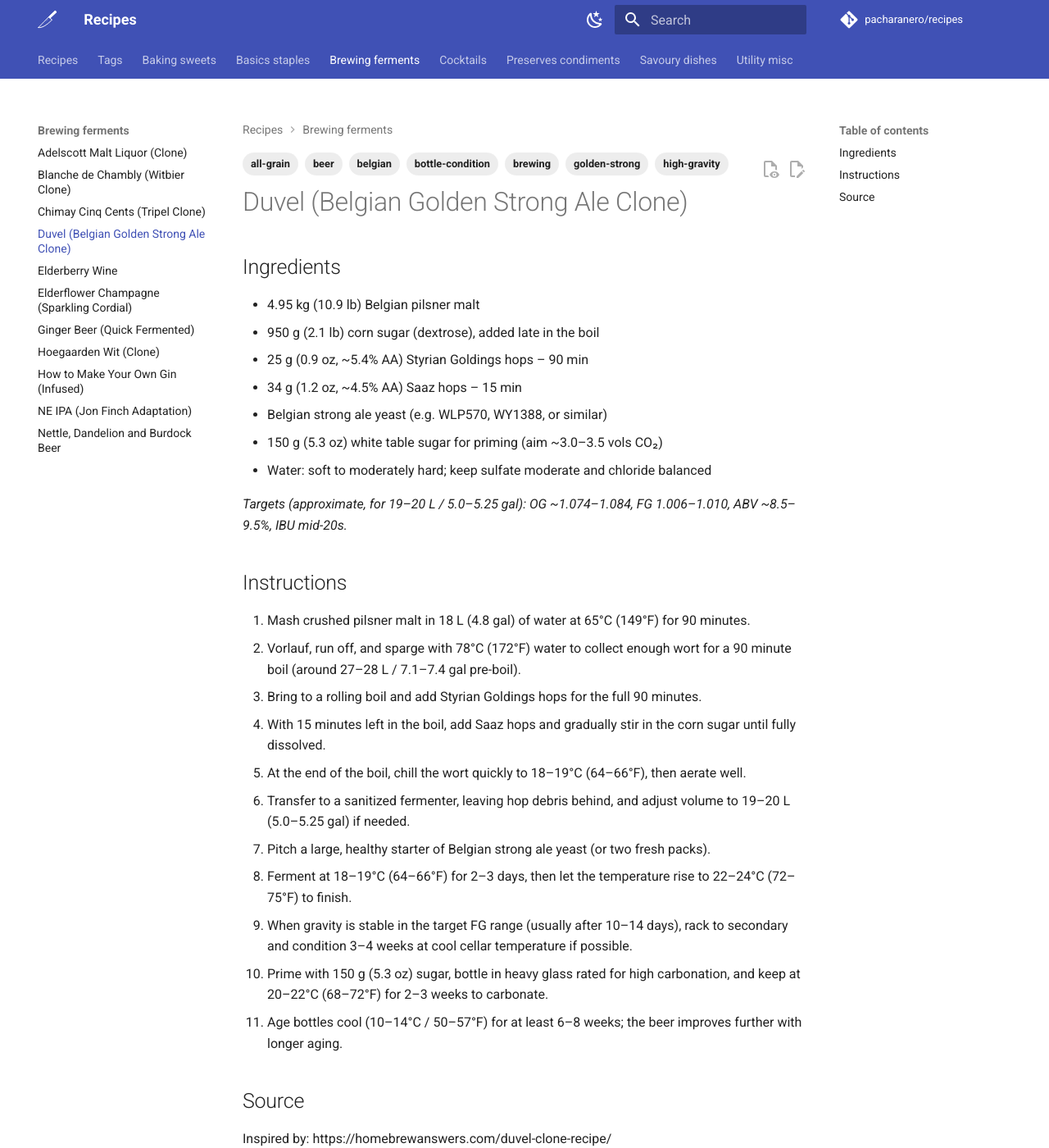
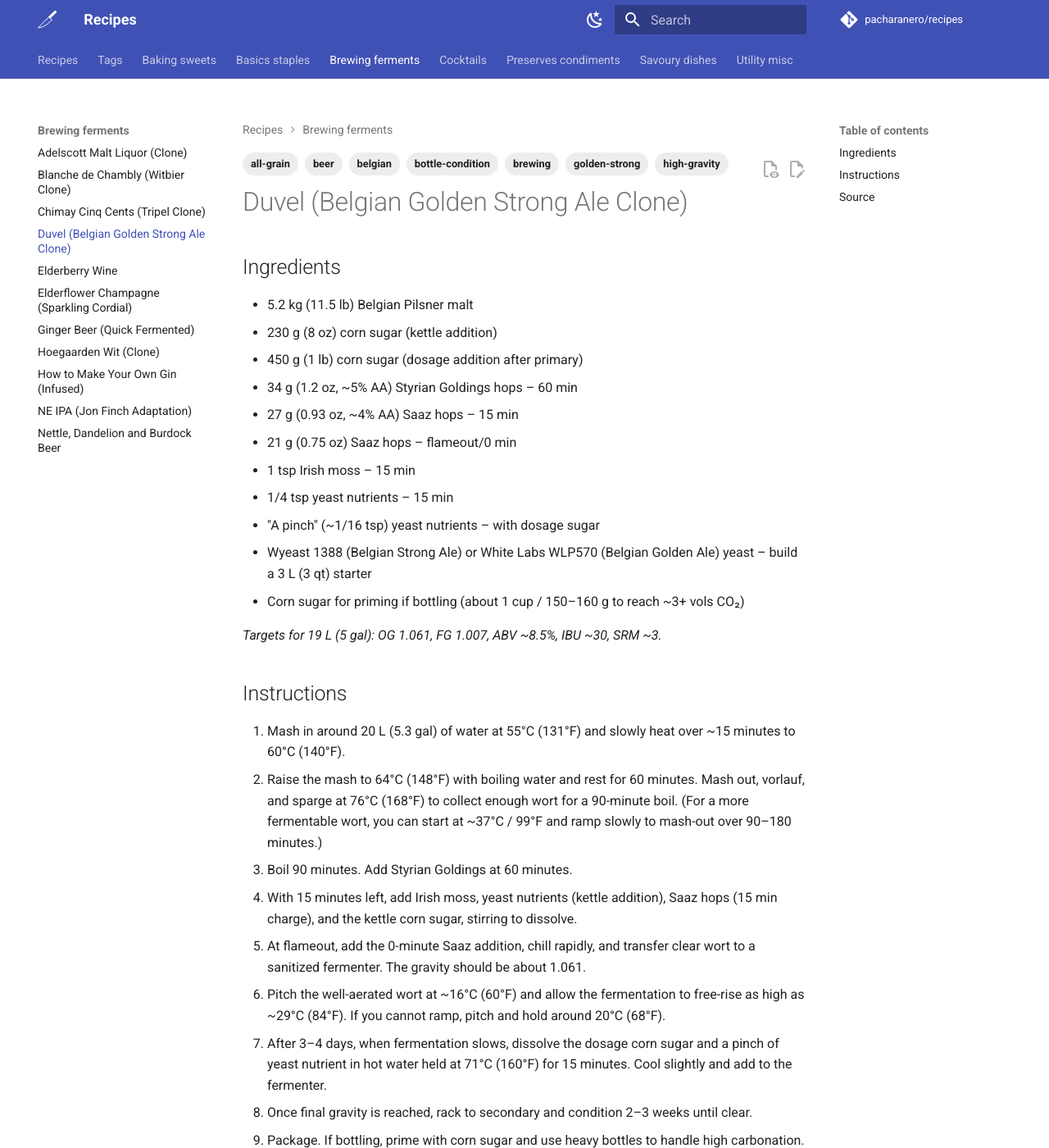
Before and after one commit to pacharanero/recipes, an MkDocs documentation site: the page built from recipes/brewing-ferments/duvel-belgian-golden-strong-ale.md, in a window 1280 px wide and 1400 px high. Shown: the whole window at 82% size. Built offline with MkDocs 1.6.1 and Material for MkDocs 9.7.7, drawn with Linux system fonts in a browser that asks for light colours; comment, search, counter and statistics services are not loaded; some of the changed text lies outside the part shown.

Commit message:
Rewrite Duvel clone recipe with BYO details

```diff
--- a/recipes/brewing-ferments/duvel-belgian-golden-strong-ale.md
+++ b/recipes/brewing-ferments/duvel-belgian-golden-strong-ale.md
@@ -3,37 +3,39 @@
 title: Duvel (Belgian Golden Strong Ale Clone)
 tags: [brewing, beer, belgian, golden-strong, high-gravity, all-grain, bottle-condition]
 category: Brewing
-source_type: inspired
+source_type: adapted
 ---
 
 # Duvel (Belgian Golden Strong Ale Clone)
 
 ## Ingredients
 
-- 4.95 kg (10.9 lb) Belgian pilsner malt
-- 950 g (2.1 lb) corn sugar (dextrose), added late in the boil
-- 25 g (0.9 oz, ~5.4% AA) Styrian Goldings hops – 90 min
-- 34 g (1.2 oz, ~4.5% AA) Saaz hops – 15 min
-- Belgian strong ale yeast (e.g. WLP570, WY1388, or similar)
-- 150 g (5.3 oz) white table sugar for priming (aim ~3.0–3.5 vols CO₂)
-- Water: soft to moderately hard; keep sulfate moderate and chloride balanced
+- 5.2 kg (11.5 lb) Belgian Pilsner malt
+- 230 g (8 oz) corn sugar (kettle addition)
+- 450 g (1 lb) corn sugar (dosage addition after primary)
+- 34 g (1.2 oz, ~5% AA) Styrian Goldings hops – 60 min
+- 27 g (0.93 oz, ~4% AA) Saaz hops – 15 min
+- 21 g (0.75 oz) Saaz hops – flameout/0 min
+- 1 tsp Irish moss – 15 min
+- 1/4 tsp yeast nutrients – 15 min
+- "A pinch" (~1/16 tsp) yeast nutrients – with dosage sugar
+- Wyeast 1388 (Belgian Strong Ale) or White Labs WLP570 (Belgian Golden Ale) yeast – build a 3 L (3 qt) starter
+- Corn sugar for priming if bottling (about 1 cup / 150–160 g to reach ~3+ vols CO₂)
 
-_Targets (approximate, for 19–20 L / 5.0–5.25 gal): OG ~1.074–1.084, FG 1.006–1.010, ABV ~8.5–9.5%, IBU mid-20s._
+_Targets for 19 L (5 gal): OG 1.061, FG 1.007, ABV ~8.5%, IBU ~30, SRM ~3._
 
 ## Instructions
 
-1. Mash crushed pilsner malt in 18 L (4.8 gal) of water at 65°C (149°F) for 90 minutes.
-2. Vorlauf, run off, and sparge with 78°C (172°F) water to collect enough wort for a 90 minute boil (around 27–28 L / 7.1–7.4 gal pre-boil).
-3. Bring to a rolling boil and add Styrian Goldings hops for the full 90 minutes.
-4. With 15 minutes left in the boil, add Saaz hops and gradually stir in the corn sugar until fully dissolved.
-5. At the end of the boil, chill the wort quickly to 18–19°C (64–66°F), then aerate well.
-6. Transfer to a sanitized fermenter, leaving hop debris behind, and adjust volume to 19–20 L (5.0–5.25 gal) if needed.
-7. Pitch a large, healthy starter of Belgian strong ale yeast (or two fresh packs).
-8. Ferment at 18–19°C (64–66°F) for 2–3 days, then let the temperature rise to 22–24°C (72–75°F) to finish.
-9. When gravity is stable in the target FG range (usually after 10–14 days), rack to secondary and condition 3–4 weeks at cool cellar temperature if possible.
-10. Prime with 150 g (5.3 oz) sugar, bottle in heavy glass rated for high carbonation, and keep at 20–22°C (68–72°F) for 2–3 weeks to carbonate.
-11. Age bottles cool (10–14°C / 50–57°F) for at least 6–8 weeks; the beer improves further with longer aging.
+1. Mash in around 20 L (5.3 gal) of water at 55°C (131°F) and slowly heat over ~15 minutes to 60°C (140°F).
+2. Raise the mash to 64°C (148°F) with boiling water and rest for 60 minutes. Mash out, vorlauf, and sparge at 76°C (168°F) to collect enough wort for a 90-minute boil. (For a more fermentable wort, you can start at ~37°C / 99°F and ramp slowly to mash-out over 90–180 minutes.)
+3. Boil 90 minutes. Add Styrian Goldings at 60 minutes.
+4. With 15 minutes left, add Irish moss, yeast nutrients (kettle addition), Saaz hops (15 min charge), and the kettle corn sugar, stirring to dissolve.
+5. At flameout, add the 0-minute Saaz addition, chill rapidly, and transfer clear wort to a sanitized fermenter. The gravity should be about 1.061.
+6. Pitch the well-aerated wort at ~16°C (60°F) and allow the fermentation to free-rise as high as ~29°C (84°F). If you cannot ramp, pitch and hold around 20°C (68°F).
+7. After 3–4 days, when fermentation slows, dissolve the dosage corn sugar and a pinch of yeast nutrient in hot water held at 71°C (160°F) for 15 minutes. Cool slightly and add to the fermenter.
+8. Once final gravity is reached, rack to secondary and condition 2–3 weeks until clear.
+9. Package. If bottling, prime with corn sugar and use heavy bottles to handle high carbonation. Age cool for at least a few weeks before serving.
 
 ## Source
 
-Inspired by: https://homebrewanswers.com/duvel-clone-recipe/
+Adapted from: https://byo.com/recipes/duvel-clone/
```
